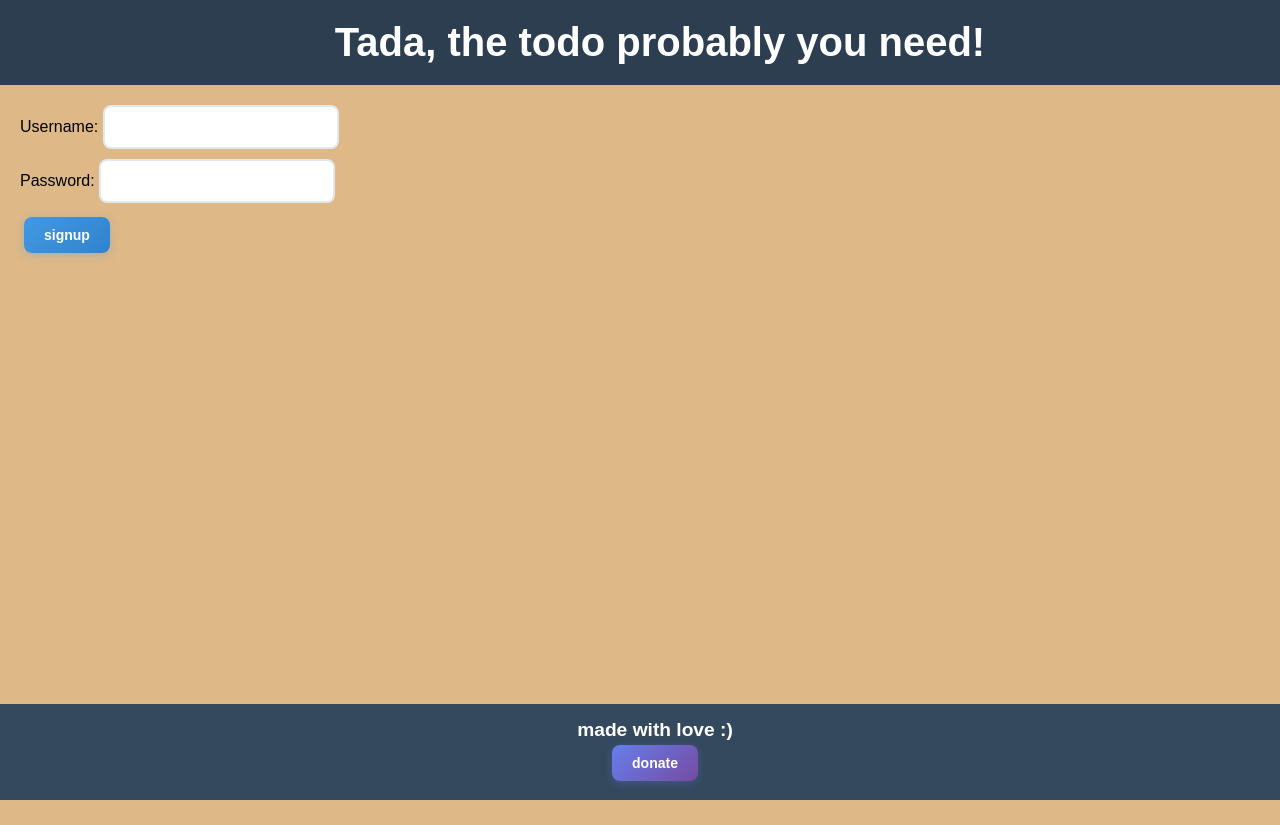
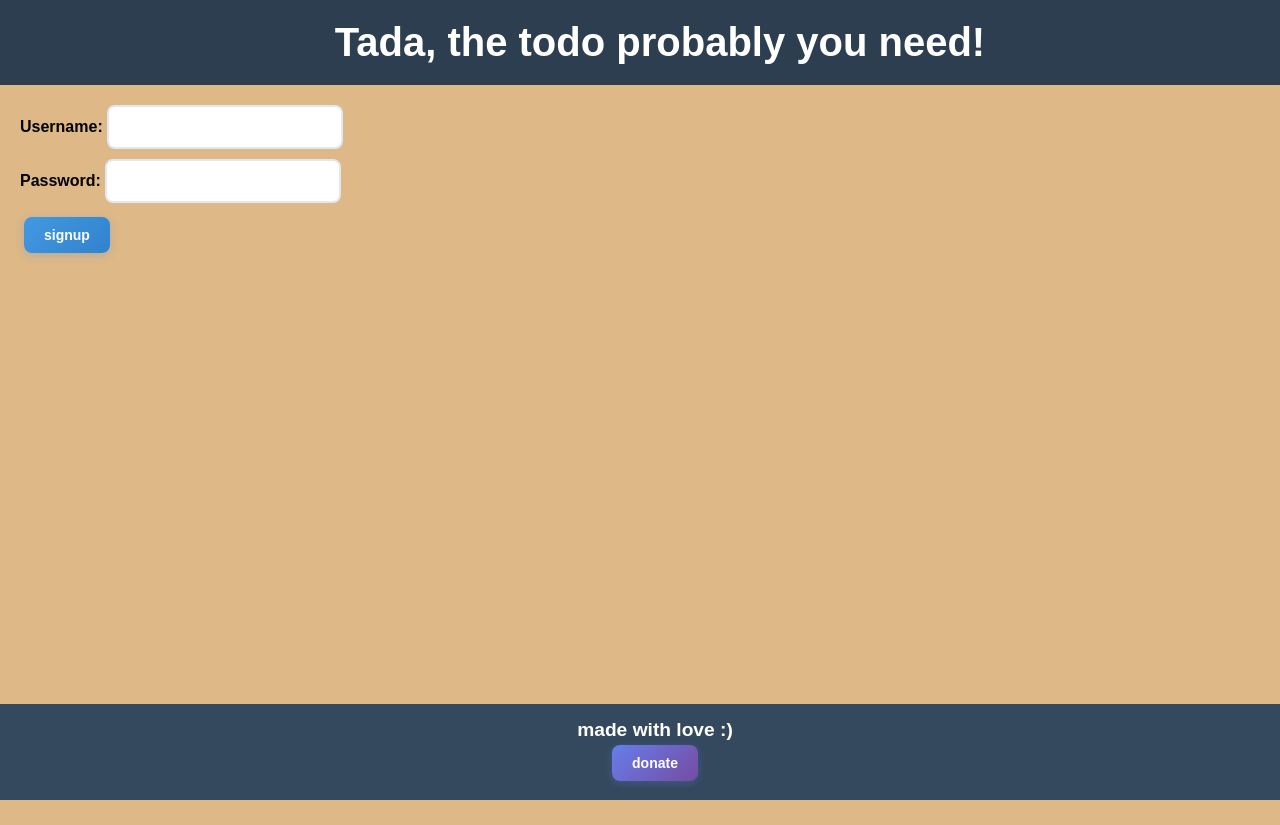
Before and after one commit to Seyed-Rafie/Tada, a Django app: page /signup/ in a window 1280 px wide. Run offline with Django 5.2, Linux system fonts and the light colour scheme.

Commit message:
optimize font out of divs

```diff
--- a/static/css/style.css
+++ b/static/css/style.css
@@ -3,6 +3,7 @@
 body {
     background-color: #deb887 !important; /* حذف bgcolor از HTML */
     font-family: Arial, sans-serif;
+    font-weight: bolder;
     margin: 0;
     padding: 0;
 }
```
